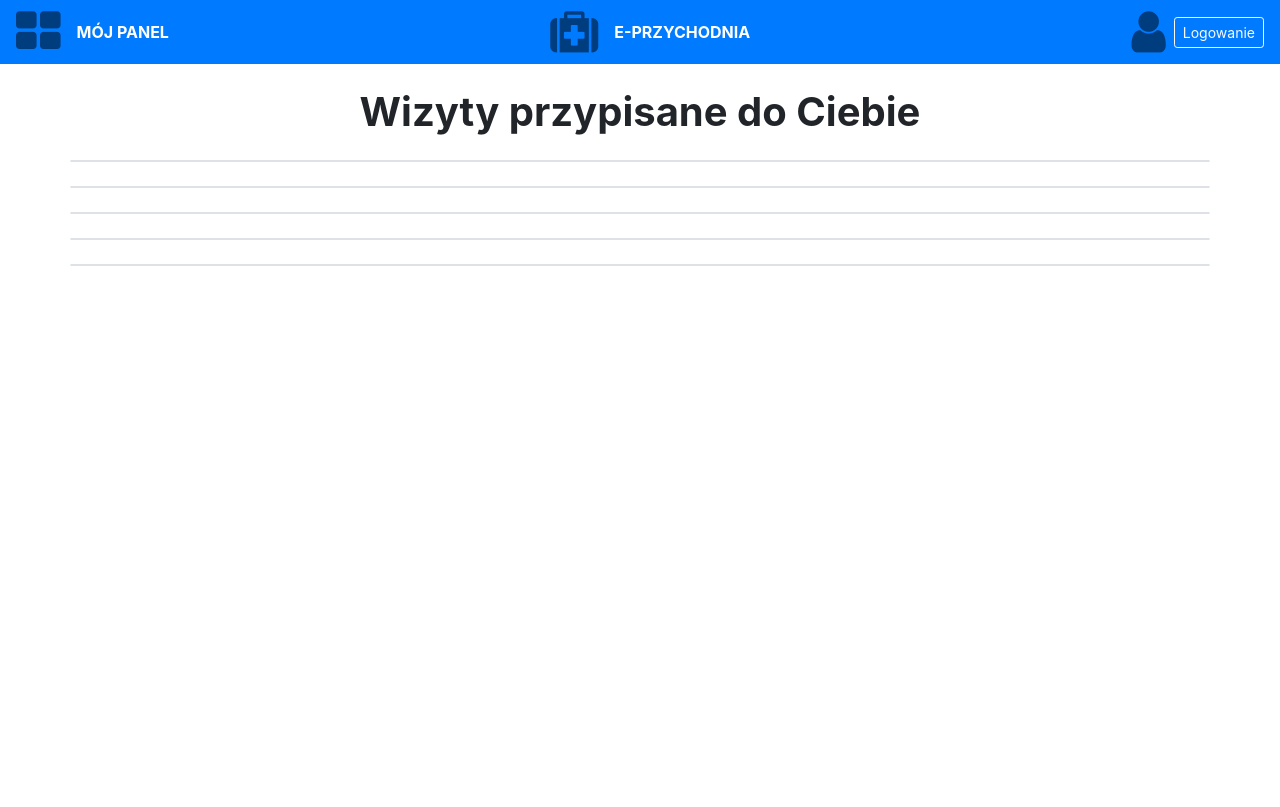
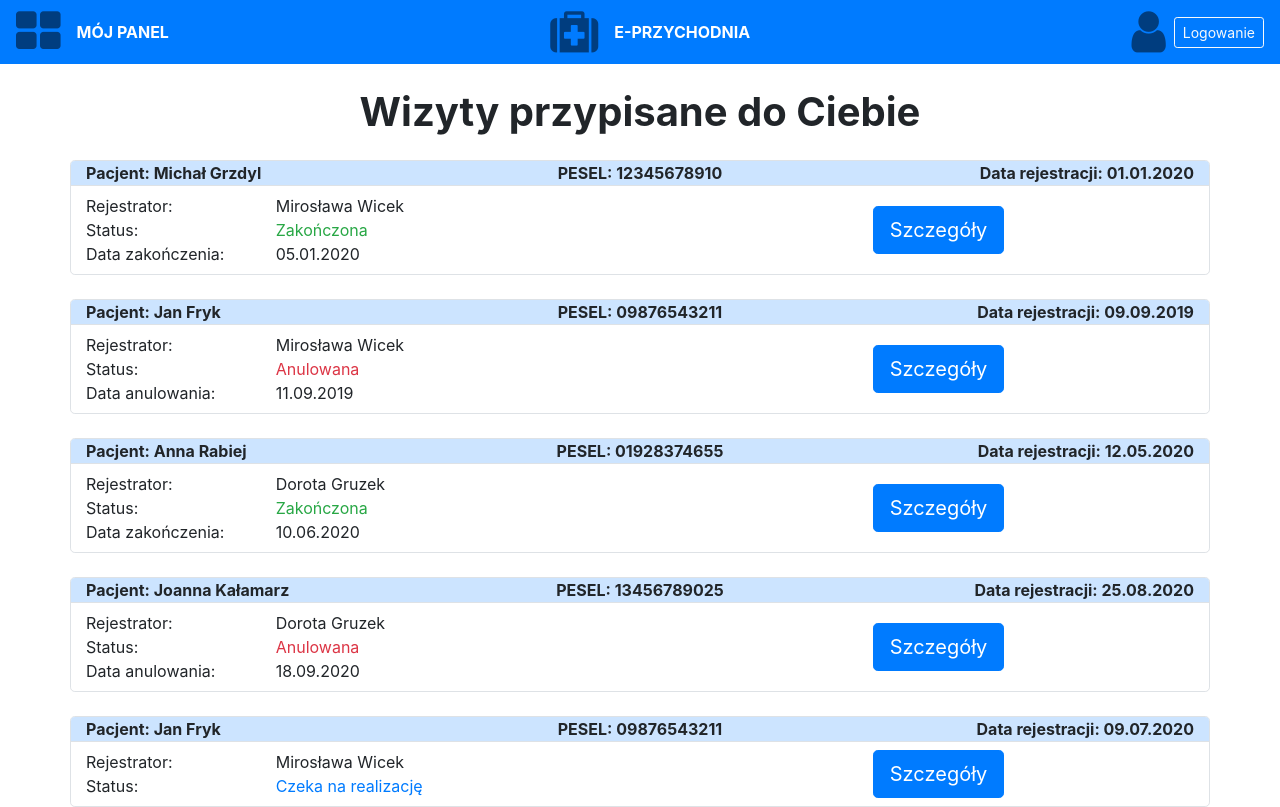
Before and after one commit to cichyr/przychodnia, an Angular app in the folder web-client/: page /doctor-visit-list in a window 1280 px wide. Built offline with nearby package versions, Linux system fonts and the light colour scheme.

Commit message:
first version of doctor-visit-list without ordering and http

```diff
--- a/web-client/src/app/service/doctor-visit-list.service.ts
+++ b/web-client/src/app/service/doctor-visit-list.service.ts
@@ -16,6 +16,7 @@ import { LaboratoryExamination } from '../data/examination/laboratory-examinatio
 @Injectable({
   providedIn: 'root'
 })
+
 export class DoctorVisitListService {
 
   constructor(private http: HttpClient) { }
@@ -36,7 +37,7 @@ export class DoctorVisitListService {
       id: 0,
       userDetailsId: this.uDet,
       firstName: "Jurek",
-      lastName: "Doktor",
+      lastName: "Doktorek",
       licenseCode: "License for doctor"
     }
 
@@ -44,7 +45,7 @@ export class DoctorVisitListService {
       {
         id: 0,
         userDetailsId: this.uDet,
-        firstName: "Michal",
+        firstName: "Michał",
         lastName: "Grzdyl",
         peselNumber: "12345678910"
       },
@@ -53,21 +54,21 @@ export class DoctorVisitListService {
         userDetailsId: this.uDet,
         firstName: "Jan",
         lastName: "Fryk",
-        peselNumber: "Pesel"
+        peselNumber: "09876543211"
       },
       {
         id: 2,
         userDetailsId: this.uDet,
         firstName: "Joanna",
-        lastName: "Kalamarz",
-        peselNumber: "Pesel"
+        lastName: "Kałamarz",
+        peselNumber: "13456789025"
       },
       {
         id: 3,
         userDetailsId: this.uDet,
-        firstName: "Joanna",
-        lastName: "Kalamarz",
-        peselNumber: "Pesel"
+        firstName: "Anna",
+        lastName: "Rabiej",
+        peselNumber: "01928374655"
       }
     ]
 
@@ -75,15 +76,15 @@ export class DoctorVisitListService {
       {
         id: 0,
         userDetailsId: this.uDet,
-        firstName: "First",
-        lastName: " Receptionist",
+        firstName: "Mirosława",
+        lastName: "Wicek",
         licenseCode: "License1"
       },
       {
         id: 1,
         userDetailsId: this.uDet,
-        firstName: "Second",
-        lastName: "Receptionist",
+        firstName: "Dorota",
+        lastName: "Gruzek",
         licenseCode: "License2"
       }
     ]
@@ -112,8 +113,8 @@ export class DoctorVisitListService {
       stateId: this.visStat[2],
       description: "Description for first visit",
       diagnose: "Diagnose for first visit",
-      registrationDate: "registration date for first visit",
-      finalizationCancellationDate: "date for cancellation"
+      registrationDate: "01.01.2020",
+      finalizationCancellationDate: "05.01.2020"
     },
     {
       id: 1,
@@ -123,8 +124,8 @@ export class DoctorVisitListService {
       stateId: this.visStat[1],
       description: "Description for first visit",
       diagnose: "Diagnose for second visit",
-      registrationDate: "registration date for second visit",
-      finalizationCancellationDate: "date for cancellation"
+      registrationDate: "09.09.2019",
+      finalizationCancellationDate: "11.09.2019"
     },
     {
       id: 2,
@@ -134,8 +135,8 @@ export class DoctorVisitListService {
       stateId: this.visStat[2],
       description: "Description for third visit",
       diagnose: "Diagnose for third visit",
-      registrationDate: "registration date for third visit",
-      finalizationCancellationDate: "date for cancellation"
+      registrationDate: "12.05.2020",
+      finalizationCancellationDate: "10.06.2020"
     },
     {
       id: 3,
@@ -145,8 +146,8 @@ export class DoctorVisitListService {
       stateId: this.visStat[1],
       description: "Description for visit",
       diagnose: "Diagnose for visit",
-      registrationDate: "registration date for visit",
-      finalizationCancellationDate: "date for cancellation"
+      registrationDate: "25.08.2020",
+      finalizationCancellationDate: "18.09.2020"
     },
     {
       id: 4,
@@ -156,7 +157,7 @@ export class DoctorVisitListService {
       stateId: this.visStat[0],
       description: "Description for visit",
       diagnose: "Diagnose for visit",
-      registrationDate: "registration date for visit",
+      registrationDate: "09.07.2020",
       finalizationCancellationDate: "date for cancellation"
     }
   ]
--- a/web-client/src/app/visit/doctor-visit-list/doctor-visit-list.component.html
+++ b/web-client/src/app/visit/doctor-visit-list/doctor-visit-list.component.html
@@ -5,11 +5,41 @@
   </h1>
 
   <div class="container border rounded-lg mt-4"  *ngFor="let visit of visitList"> <!--ramka do okola z zaokraglonymi brzegami + odstepy 4 linii -->
+    <div class="row justify-content-md-center rounded-top" style="background-color: #cce4ff">
+      <div class="col align-self-center text-left"><b>Pacjent: {{visit.patientId.firstName}} {{visit.patientId.lastName}}</b></div>
+      <div class="col align-self-center text-center"><b>PESEL: {{visit.patientId.peselNumber}}</b></div>
+      <div class="col align-self-center text-right"><b>Data rejestracji: {{visit.registrationDate}}</b></div>
+    </div> <!-- niebieski pasek z nazwiskiem pacjenta, nr PESEL i data rejestracji-->
+
+    <div class="row border-top">
+      <div class="col align-self-start my-2"> <!-- przerwa od gory i dolu kazdej wizyty-->
+        <div class="row">
+          <div class="col">Rejestrator:</div>
+          <div class="col-8">{{visit.receptionistId.firstName}} {{visit.receptionistId.lastName}}</div>
+        </div>
+        <div class="row">
+          <div class="col">Status:</div>
+          <div class="col-8 text-primary" *ngIf="visit.stateId.name=='W_TRAKCIE'">Czeka na realizację</div>
+          <div class="col-8 text-danger" *ngIf="visit.stateId.name=='ANULOWANA'">Anulowana</div>
+          <div class="col-8 text-success" *ngIf="visit.stateId.name=='ZAKONCZONA'">Zakończona</div>
+        </div>
+        <div class="row">
+          <div class="col " *ngIf="visit.stateId.name=='ANULOWANA'">Data anulowania:</div>
+          <div class="col-8 text-left " *ngIf="visit.stateId.name=='ANULOWANA'">{{visit.finalizationCancellationDate}}</div>
+          <div class="col" *ngIf="visit.stateId.name=='ZAKONCZONA'">Data zakończenia:</div>
+          <div class="col-8 text-left" *ngIf="visit.stateId.name=='ZAKONCZONA'">{{visit.finalizationCancellationDate}}</div>
+        </div>
+      </div>
+
+      <div class="col align-self-center my-2">
+        <div class="row">
+          <div class="col-8 align-self-center align-content-center text-right">
+            <button class="btn btn-primary btn-lg ">Szczegóły</button>
+          </div>
+        </div>
+      </div>
+      </div>
+  </div>
 
 
-
-
-
-  </div>
-
 </div>
```
